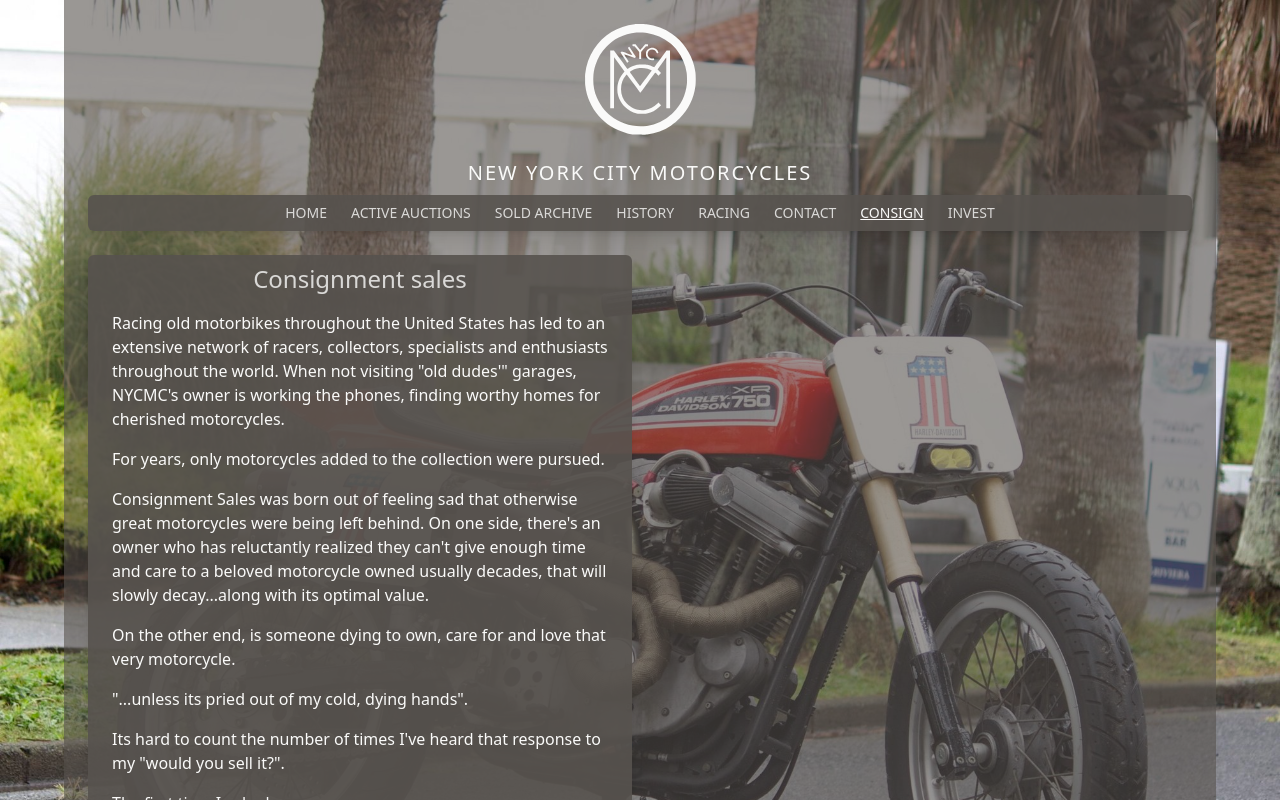
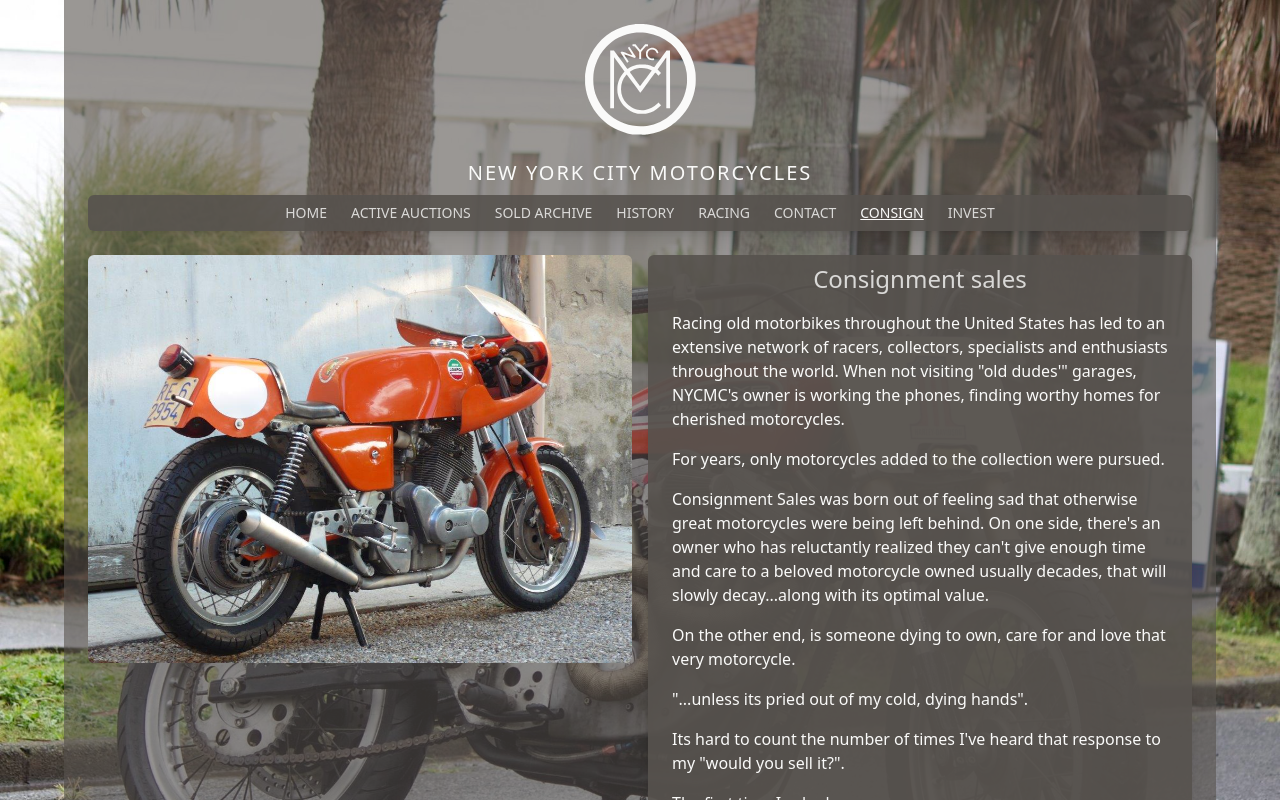
Before and after one commit to jedharwood/NycMotorcycles, a Next.js app: page /consign in a window 1280 px wide. Shown: the top 800 px of the page. Built offline with nearby package versions, Linux system fonts and the light colour scheme.

Commit message:
Two Column Grid Page element

```diff
--- a/components/text-display/index.tsx
+++ b/components/text-display/index.tsx
@@ -1,6 +1,6 @@
 import { useIntl } from 'react-intl'
 
-type TextDisplayProps = {
+export type TextDisplayProps = {
   title?: string
   textContent?: string[]
   childElement?: JSX.Element
--- /dev/null
+++ b/components/two-column-grid-page/index.tsx
@@ -0,0 +1,35 @@
+import { TextDisplay, TextDisplayProps } from '../text-display'
+import { useIntl } from 'react-intl'
+
+type TwoColumnGridPageProps = {
+  imageSrc: string
+  imageAlt: string
+  title: string
+  textContent: string[]
+}
+
+export const TwoColumnGridPage = ({
+  imageSrc,
+  imageAlt,
+  title,
+  textContent,
+}: TwoColumnGridPageProps) => {
+  const intl = useIntl()
+
+  const textDisplayProps: TextDisplayProps = {
+    title,
+    textContent
+  }
+
+  return (
+    <div className="grid md:grid-cols-2 gap-4">
+      <img
+        src={imageSrc}
+        alt={intl.formatMessage({ id: imageAlt })}
+        className="w-full rounded-md"
+      />
+      <TextDisplay {...textDisplayProps }
+      />
+    </div>
+  )
+}
--- a/languages/en.json
+++ b/languages/en.json
@@ -30,6 +30,7 @@
   "page.active-auctions.no-auctions.title": "There are currently no active auctions",
   "page.active-auctions.no-auctions.body": "Click the button below to visit out Yahoo auction page. Follow the Yahoo auction account for updates when new items are listed.",
   "page.active-auctions.yahoo-auctions-button": "Yahoo auction page",
+  "page.consign.alt.orange-motorbike": "A photograph of an orange coloured vintage, Italian motorcycle",
   "page.consign.head.meta.title": "Sell your vintage motorcycle by consignment",
   "page.consign.head.meta.content": "New York City Motorcycles can also help you sell your vintage motorcycle by consignment. In this page we explain how",
   "page.consign.section-1.title": "Consignment sales",
--- a/languages/jp.json
+++ b/languages/jp.json
@@ -30,6 +30,7 @@
   "page.active-auctions.no-auctions.title": "placeholder",
   "page.active-auctions.no-auctions.body": "placeholder",
   "page.active-auctions.yahoo-auctions-button": "placeholder",
+  "page.consign.alt.orange-motorbike": "placeholder",
   "page.consign.head.meta.title": "placeholder",
   "page.consign.head.meta.content": "placeholder",
   "page.consign.section-1.title": "placeholder",
--- a/pages/consign/index.tsx
+++ b/pages/consign/index.tsx
@@ -1,5 +1,5 @@
-import { TextDisplay } from '@/components/text-display'
 import { HeadElement } from '@/components/head-element'
+import { TwoColumnGridPage } from '@/components/two-column-grid-page'
 
 export default function Consign() {
   return (
@@ -8,8 +8,12 @@ export default function Consign() {
         pageTitle="page.consign.head.meta.title"
         content="page.consign.head.meta.content"
       />
-      <main className="grid md:grid-cols-2 gap-4">
-        <TextDisplay title='page.consign.section-1.title' textContent={[
+      <main>
+        <TwoColumnGridPage
+          imageSrc="/images/orange-motorbike.jpeg"
+          imageAlt="page.consign.alt.orange-motorbike"
+          title="page.consign.section-1.title"
+          textContent={[
             'page.consign.section-1.text-1',
             'page.consign.section-1.text-2',
             'page.consign.section-1.text-3',
@@ -20,7 +24,8 @@ export default function Consign() {
             'page.consign.section-1.text-8',
             'page.consign.section-1.text-9',
             'page.consign.section-1.text-10',
-        ]} />
+          ]}
+        />
       </main>
     </>
   )
```
Also changed, not shown: components/head-element/index.tsx (line endings or trailing spaces). Lines whose indentation alone changed are shown as unchanged.
